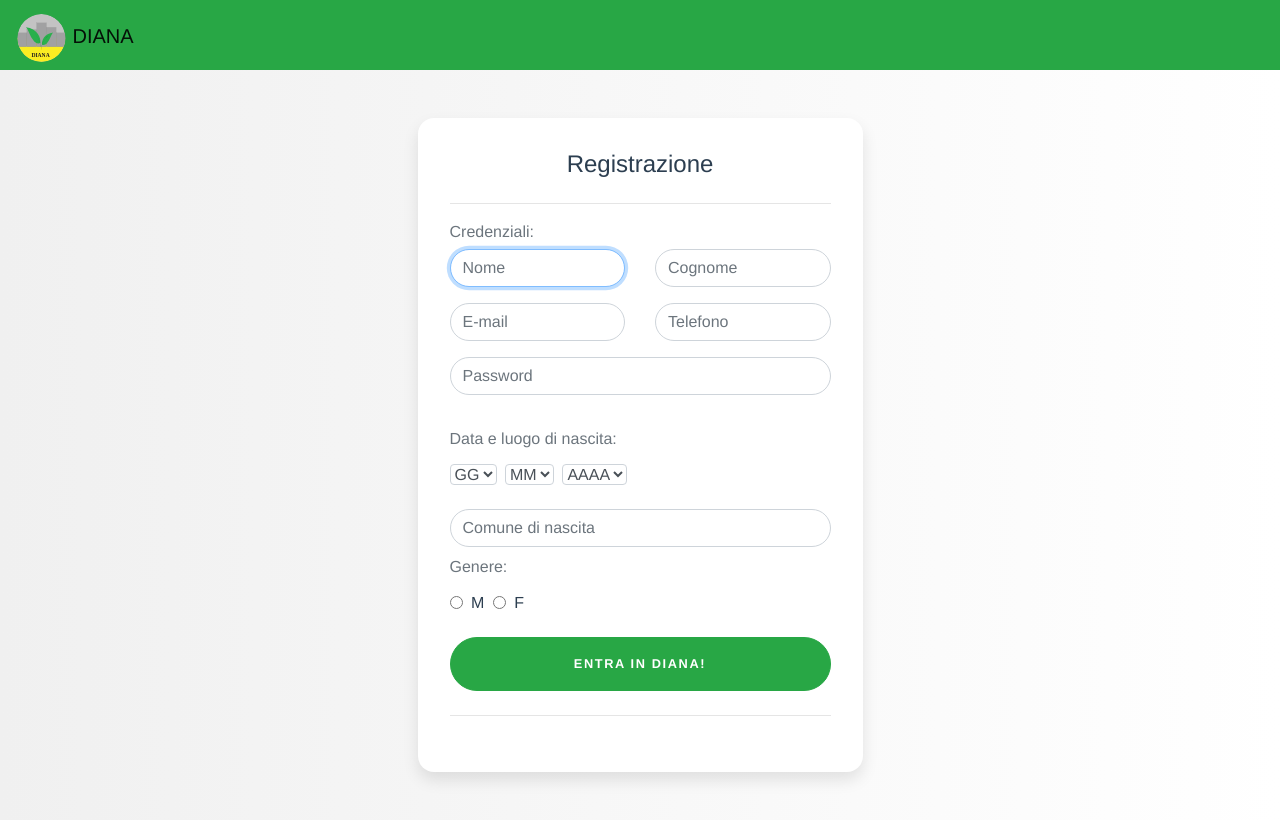
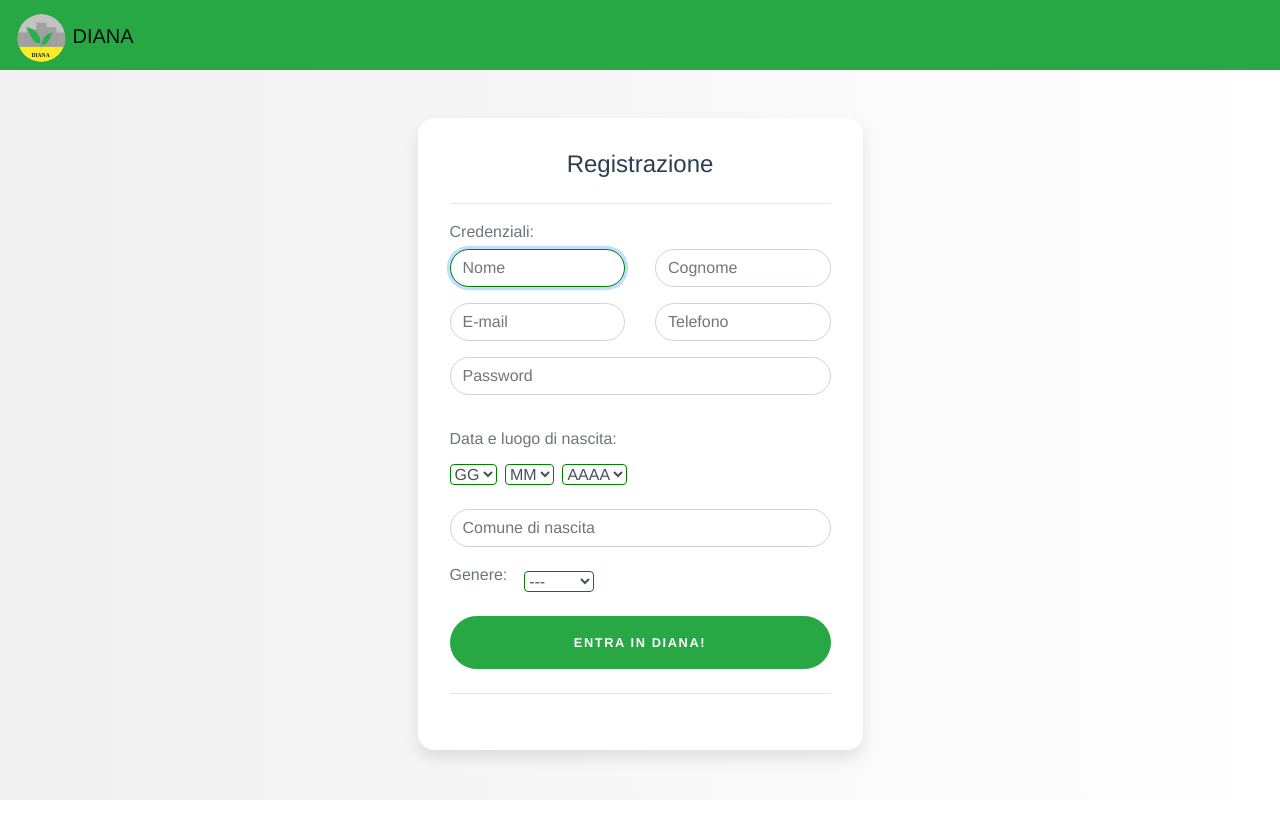
Before and after one commit to daniele3b/diana_app, a Vue app: page /#/registration in a window 1280 px wide. Built offline with nearby package versions, Linux system fonts and the light colour scheme.

Commit message:
Aggiustato qualcosa

```diff
--- a/src/views/Registration.vue
+++ b/src/views/Registration.vue
@@ -63,10 +63,13 @@
 
 
               <div class="form-label-group">
-                  <h6 class="card-subtitle mb-2 text-muted text-left">Genere:</h6>
                   <div class="form-inline">
-                    <input type="radio" value='M' v-model=sex name='sex' id="genereM" class="form-control"> <pre> </pre> M <pre> </pre>
-                    <input type="radio" value='F' v-model=sex name='sex' id="genereF" class="form-control"> <pre> </pre> F
+                    <h6 class="card-subtitle mb-2 text-muted text-left">Genere:</h6> <pre>  </pre>
+                    <select :class="sexClass" name="giorno" id="inputGiorno" v-model=sex required >
+                    <option disabled value="" >---</option>
+                    <option value="M">Uomo</option>
+                    <option value="F">Donna</option>
+                </select>
                   </div>
 
               </div>
@@ -95,15 +98,18 @@ export default {
     name:'Registration',
     data() {
         return {
+            //i campiOk riguardano l'inserimento
+            //i campiVer riguardano la correttezza dell'inserimento
             flaginseriti: false,
             name: '',
             nameOk: false,
-            nameClass: 'form-control',
+            nameClass: 'form-control-mario',
             surname:'',
             surnameOk:false,
-            surnameClass: 'form-control',
+            surnameClass: 'form-control-mario',
             sex:'',
             sexOk:false,
+            sexClass: 'select-control-mario',
             day:'',
             dayOk:false,
             dayClass: 'select-control-mario',
@@ -115,16 +121,16 @@ export default {
             yearClass: 'select-control-mario',
             birthplace:'',
             birthplaceOk:false,
-            birthplaceClass: 'form-control',
+            birthplaceClass: 'form-control-mario',
             email:'',
             emailOk:false,
-            emailClass: 'form-control',
+            emailClass: 'form-control-mario',
             password:'',
             passwordOk:false,
-            passwordClass: 'form-control',
+            passwordClass: 'form-control-mario',
             phone: '',
             phoneOk:false,
-            phoneClass: 'form-control',
+            phoneClass: 'form-control-mario',
             allerta: false
         }
     },
@@ -204,6 +210,10 @@ export default {
         yearOk: function(){
           if(this.yearOk==true) this.yearClass = 'select-control-mario'
           else this.yearClass = "select-control-mario-errore"
+        },
+        sexOk: function(){
+          if(this.sexOk==true) this.sexClass = 'select-control-mario'
+          else this.sexClass = "select-control-mario-errore"
         }
 
 
@@ -257,8 +267,13 @@ export default {
               this.allerta = true
               this.yearClass = 'select-control-mario-errore'
           }
+          if(!this.sexOk){
+              tuttoInserito = false
+              this.allerta = true
+              this.sexClass = 'select-control-mario-errore'
+          }
 
-          if(tuttoInserito == true){
+          if(tuttoInserito == true){ alert("sto inserendo")
             this.allerta = false
             axios({
             method: 'post',
@@ -303,6 +318,15 @@ export default {
   transition: border-color 0.15s ease-in-out, box-shadow 0.15s ease-in-out;
 }
 
+.form-control-mario:focus {
+  color: #495057;
+  background-color: #fff;
+  border-color: green;
+  outline: 0;
+  box-shadow: 0 0 0 0.2rem rgba(0, 123, 255, 0.25);
+}
+
+
 .form-control-mario-errore{
   display: block;
   width: 100%;
@@ -311,20 +335,27 @@ export default {
   font-size: 1rem;
   font-weight: 400;
   line-height: 1.5;
+  color: #721c24;
+  background-color: #f8d7da;
   background-clip: padding-box;
-  border: 1px solid;
+  border: 1px solid #ced4da;
   border-radius: 0.25rem;
   transition: border-color 0.15s ease-in-out, box-shadow 0.15s ease-in-out;
-  color: #721c24;
+}
+
+.form-control-mario-errore:focus {
+  color: #495057;
   background-color: #f8d7da;
-  border-color: #f5c6cb;
+  border-color: green;
+  outline: 0;
+  box-shadow: 0 0 0 0.2rem rgba(0, 123, 255, 0.25);
 }
 
 .select-control-mario{
   color: #495057;
   background-color: #fff;
   background-clip: padding-box;
-  border: 1px solid #ced4da;
+  border: 1px solid green;
   border-radius: 0.25rem;
 }
 
```
